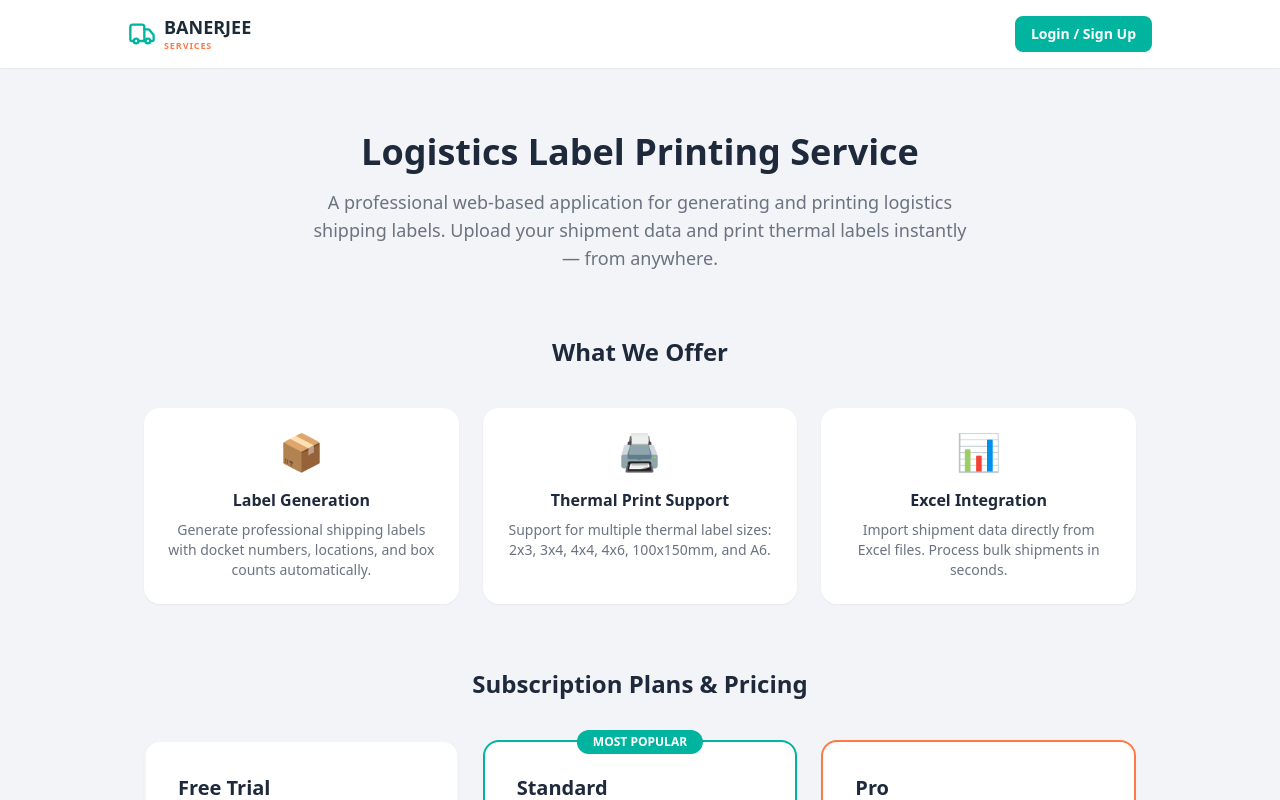
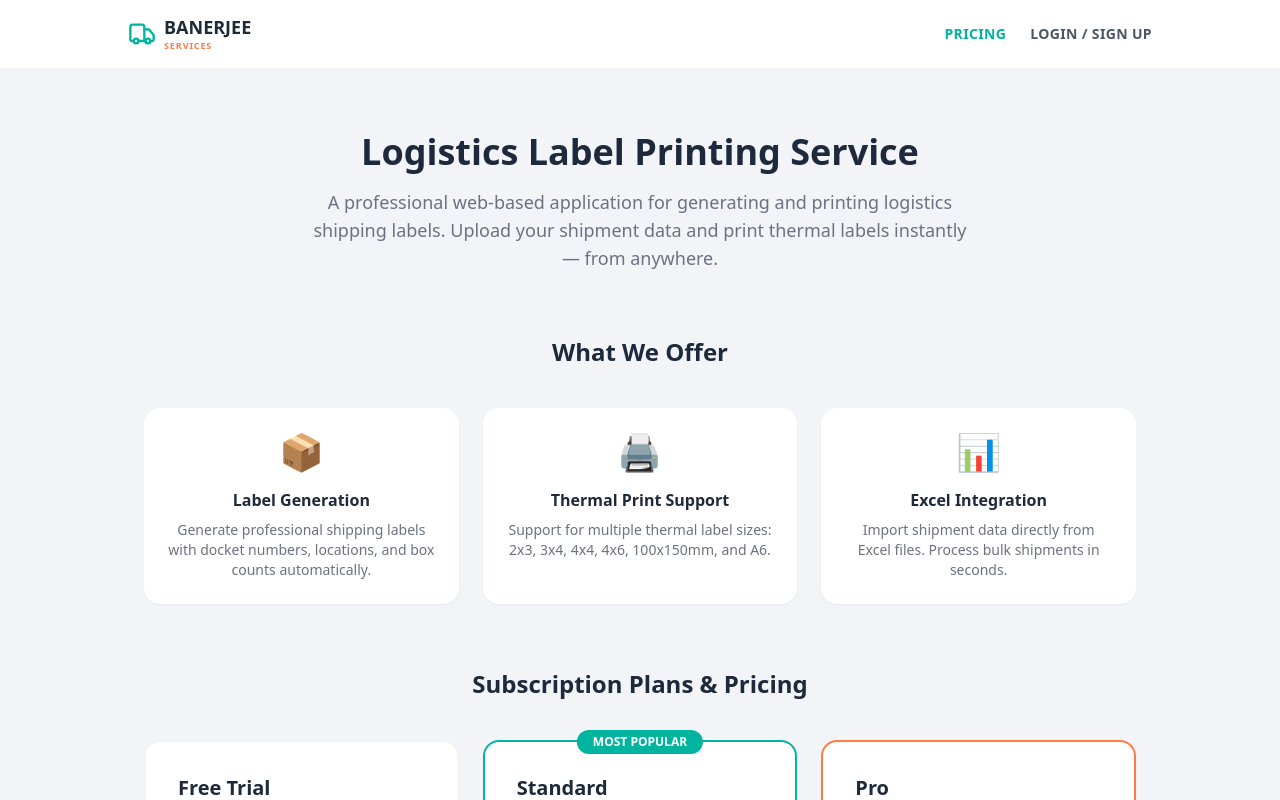
Before and after one commit to SumanBanerjee21/logistics-labels, a React (Vite) app: page /pricing in a window 1280 px wide. Shown: the top 800 px of the page. Built offline with nearby package versions, Linux system fonts and the light colour scheme; no server answers.

Commit message:
Add files via upload

```diff
--- a/src/App.jsx
+++ b/src/App.jsx
@@ -22,12 +22,14 @@ import Pricing from './pages/Pricing';
 
 // Components
 import Footer from './components/Footer';
+import Navbar from './components/Navbar';
 
 function App() {
   return (
     <AuthProvider>
       <Router>
         <div className="flex flex-col min-h-screen">
+          <Navbar />
           <main className="flex-grow">
             <Routes>
               <Route path="/login" element={<Login />} />
--- a/src/components/Footer.jsx
+++ b/src/components/Footer.jsx
@@ -11,6 +11,7 @@ export default function Footer() {
         </div>
 
         <div className="flex flex-wrap justify-center gap-4 md:gap-6 text-xs font-semibold">
+          <Link to="/pricing" className="hover:text-brand-teal transition">Pricing</Link>
           <Link to="/contact" className="hover:text-brand-teal transition">Contact Us</Link>
           <Link to="/terms" className="hover:text-brand-teal transition">Terms & Conditions</Link>
           <Link to="/privacy" className="hover:text-brand-teal transition">Privacy Policy</Link>
--- /dev/null
+++ b/src/components/Navbar.jsx
@@ -0,0 +1,42 @@
+import React from 'react';
+import { Link, useLocation } from 'react-router-dom';
+import { Truck } from 'lucide-react';
+
+export default function Navbar() {
+  const location = useLocation();
+
+  // Only show Navbar on public pages (Login, Signup, Pricing, Legal pages)
+  const publicRoutes = ['/login', '/signup', '/forgot-password', '/pricing', '/contact', '/terms', '/privacy', '/refund'];
+
+  if (!publicRoutes.includes(location.pathname)) {
+    return null;
+  }
+
+  return (
+    <nav className="bg-white shadow-sm py-4 px-6 w-full">
+      <div className="max-w-5xl mx-auto flex items-center justify-between">
+        <Link to="/login" className="flex items-center gap-2">
+          <Truck size={28} className="text-brand-teal" />
+          <div>
+            <h1 className="text-lg font-bold text-brand-dark leading-tight">BANERJEE</h1>
+            <p className="text-[9px] uppercase font-bold text-brand-orange tracking-widest">Services</p>
+          </div>
+        </Link>
+        <div className="flex items-center gap-6">
+          <Link
+            to="/pricing"
+            className={`font-semibold transition text-sm uppercase tracking-wide ${location.pathname === '/pricing' ? 'text-brand-teal' : 'text-gray-600 hover:text-brand-teal'}`}
+          >
+            Pricing
+          </Link>
+          <Link
+            to="/login"
+            className={`font-semibold transition text-sm uppercase tracking-wide ${location.pathname === '/login' || location.pathname === '/signup' ? 'text-brand-teal' : 'text-gray-600 hover:text-brand-teal'}`}
+          >
+            Login / Sign Up
+          </Link>
+        </div>
+      </div>
+    </nav>
+  );
+}
--- a/src/pages/Dashboard.jsx
+++ b/src/pages/Dashboard.jsx
@@ -85,6 +85,9 @@ export default function Dashboard() {
             </div>
           </div>
           <div className="flex items-center gap-2">
+            <button onClick={() => navigate('/pricing')} className="p-2 bg-gray-100 rounded-full text-brand-teal hover:bg-teal-50 transition font-bold text-xs uppercase px-4 flex items-center gap-1" title="Pricing List">
+              Pricing
+            </button>
             <button onClick={() => navigate(-1)} className="p-2 bg-gray-100 rounded-full text-gray-500 hover:text-brand-teal hover:bg-teal-50 transition" title="Go Back">
               <ArrowLeft size={20} />
             </button>
--- a/src/pages/Pricing.jsx
+++ b/src/pages/Pricing.jsx
@@ -5,22 +5,6 @@ import { Check, Truck } from 'lucide-react';
 export default function Pricing() {
   return (
     <div className="min-h-screen bg-brand-gray">
-      {/* Header */}
-      <header className="bg-white shadow-sm py-4 px-6">
-        <div className="max-w-5xl mx-auto flex items-center justify-between">
-          <div className="flex items-center gap-2">
-            <Truck size={28} className="text-brand-teal" />
-            <div>
-              <h1 className="text-lg font-bold text-brand-dark leading-tight">BANERJEE</h1>
-              <p className="text-[9px] uppercase font-bold text-brand-orange tracking-widest">Services</p>
-            </div>
-          </div>
-          <Link to="/login" className="bg-brand-teal text-white px-4 py-2 rounded-lg text-sm font-semibold hover:bg-teal-600 transition">
-            Login / Sign Up
-          </Link>
-        </div>
-      </header>
-
       {/* Hero */}
       <div className="text-center py-16 px-4">
         <h2 className="text-4xl font-extrabold text-slate-800 mb-4">Logistics Label Printing Service</h2>
```
